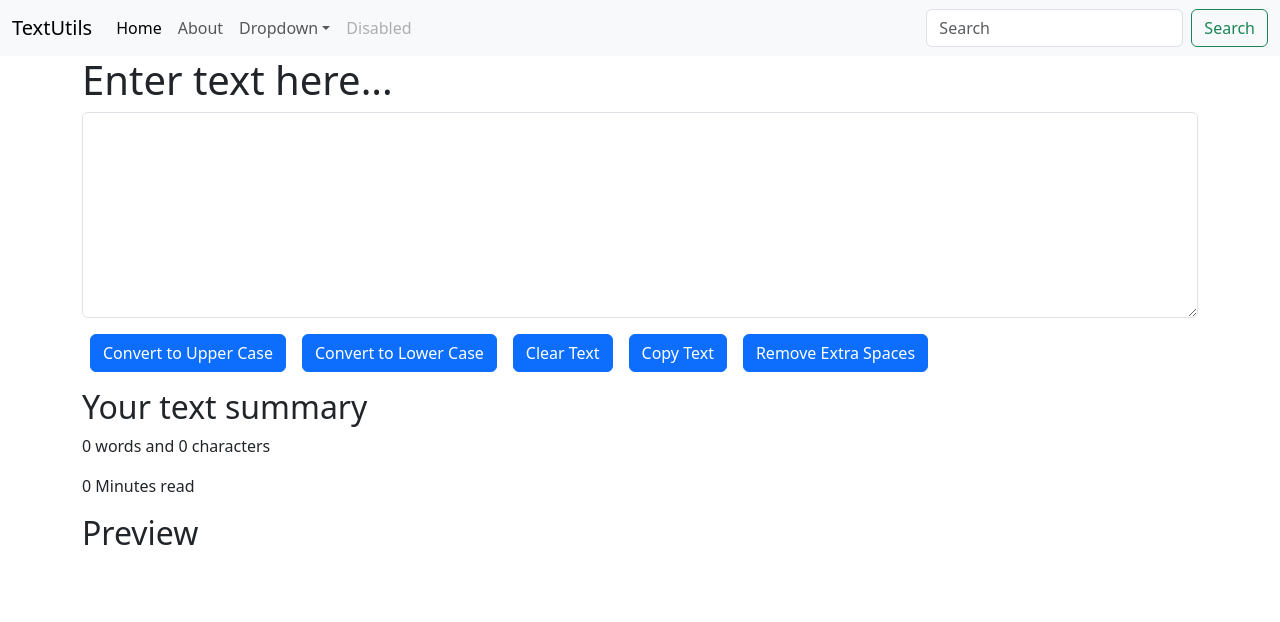
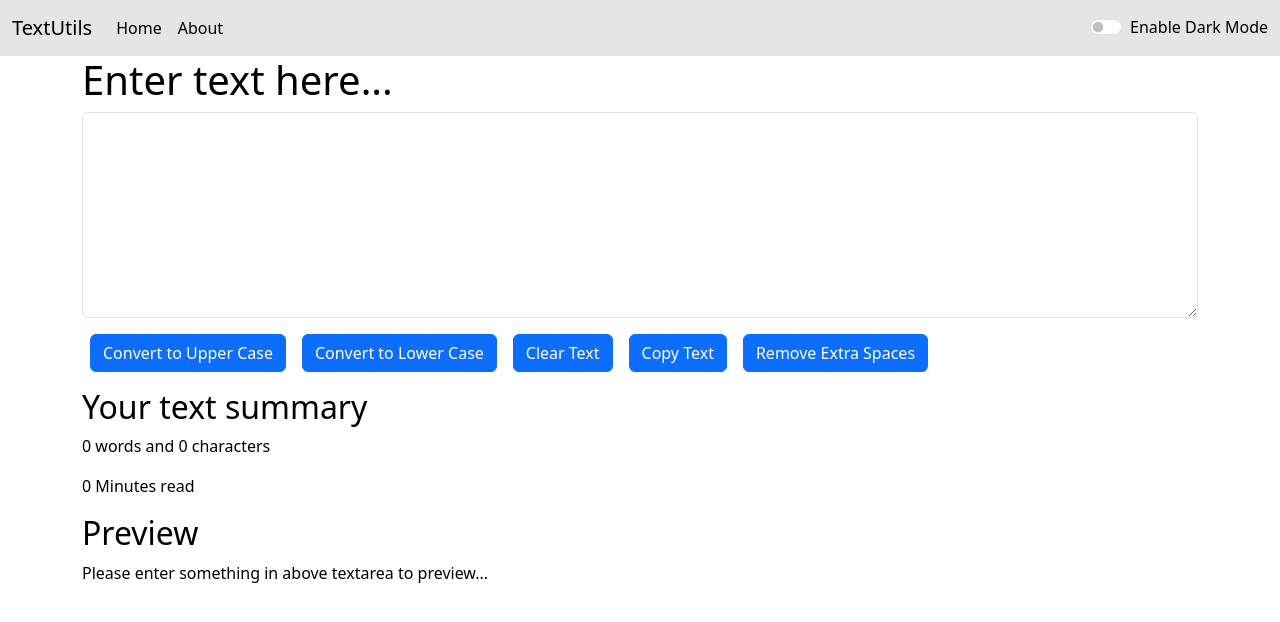
Before and after one commit to swapnil-shinde/ReactJS-YT-CodeWithHarry, a React (Create React App) app: page / in a window 1280 px wide. Shown: the top 622 px of the page. Built offline with nearby package versions, Linux system fonts and the light colour scheme.

Commit message:
Video 12: Improving Dark Mode with Toggle Switch

```diff
--- a/src/App.js
+++ b/src/App.js
@@ -1,14 +1,28 @@
+import { useState } from 'react';
 import './App.css';
 import Navbar from './components/Navbar';
 import Textarea from './components/Textarea';
 // import About from './components/About';
 
-let name = 'Swapnil'
 function App() {
+
+  // Wheater dark mode is enabled or not
+  const [mode, setMode] = useState('light')
+
+  const toggleMode = () => {
+    if( mode === 'light'){
+      setMode('dark')
+      document.body.style.backgroundColor = 'black'
+    } else {
+      setMode('light')
+      document.body.style.backgroundColor = 'white'
+    }
+  }
+
   return (
     <div className="blank">
-      <Navbar title='TextUtils' />
-      <Textarea />
+      <Navbar title='TextUtils' mode={mode} toggleMode={toggleMode} />
+      <Textarea mode={mode}/>
       {/* <About/> */}
     </div>
   );
--- a/src/components/Navbar.js
+++ b/src/components/Navbar.js
@@ -2,40 +2,31 @@
 import PropTypes from 'prop-types'
 
 export default function Navbar(props) {
+
   return (
-    <nav className="navbar navbar-expand-lg bg-body-tertiary">
+    <nav className={`navbar navbar-expand-lg`} style={{backgroundColor: props.mode === 'dark'?'#262833':'#e5e5e5', color: props.mode === 'dark'?'white':'black'}}>
       <div className="container-fluid">
-        <a className="navbar-brand" href="#">{props.title}</a>
+        <a className="navbar-brand" href="#" style={{backgroundColor: props.mode === 'dark'?'#262833':'#e5e5e5', color: props.mode === 'dark'?'white':'black'}}>{props.title}</a>
         <button className="navbar-toggler" type="button" data-bs-toggle="collapse" data-bs-target="#navbarSupportedContent" aria-controls="navbarSupportedContent" aria-expanded="false" aria-label="Toggle navigation">
           <span className="navbar-toggler-icon"></span>
         </button>
-        <div className="collapse navbar-collapse" id="navbarSupportedContent">
+        <div className="collapse navbar-collapse" id="navbarSupportedContent" >
           <ul className="navbar-nav me-auto mb-2 mb-lg-0">
             <li className="nav-item">
-              <a className="nav-link active" aria-current="page" href="#">Home</a>
+              <a className="nav-link active" aria-current="page" href="#" style={{backgroundColor: props.mode === 'dark'?'#262833':'#e5e5e5', color: props.mode === 'dark'?'white':'black'}}>Home</a>
             </li>
             <li className="nav-item">
-              <a className="nav-link" href="#">About</a>
-            </li>
-            <li className="nav-item dropdown">
-              <a className="nav-link dropdown-toggle" href="#" role="button" data-bs-toggle="dropdown" aria-expanded="false">
-                Dropdown
-              </a>
-              <ul className="dropdown-menu">
-                <li><a className="dropdown-item" href="#">Action</a></li>
-                <li><a className="dropdown-item" href="#">Another action</a></li>
-                <li><hr className="dropdown-divider" /></li>
-                <li><a className="dropdown-item" href="#">Something else here</a></li>
-              </ul>
-            </li>
-            <li className="nav-item">
-              <a className="nav-link disabled" aria-disabled="true">Disabled</a>
+              <a className="nav-link" href="#" style={{backgroundColor: props.mode === 'dark'?'#262833':'#e5e5e5', color: props.mode === 'dark'?'white':'black'}}>About</a>
             </li>
           </ul>
-          <form className="d-flex" role="search">
+          {/* <form className="d-flex" role="search">
             <input className="form-control me-2" type="search" placeholder="Search" aria-label="Search" />
             <button className="btn btn-outline-success" type="submit">Search</button>
-          </form>
+          </form> */}
+          <div className={`form-check form-switch`}>
+            <input className="form-check-input" type="checkbox" role="switch" id="flexSwitchCheckDefault" onClick={props.toggleMode} />
+            <label className="form-check-label" htmlFor="flexSwitchCheckDefault">Enable Dark Mode</label>
+          </div>
         </div>
       </div>
     </nav>
--- a/src/components/Textarea.js
+++ b/src/components/Textarea.js
@@ -1,7 +1,7 @@
 import React from 'react'
 import { useState } from 'react'
 
-export default function Textarea() {
+export default function Textarea(props) {
 
   const [text, setText] = useState('')
 
@@ -36,9 +36,9 @@
 
   return (
     <div>
-      <div className="mb-3 container">
+      <div className="mb-3 container" style={{color: props.mode === 'dark'?'white':'black'}}>
         <h1>Enter text here...</h1>
-        <textarea className="form-control" value={text} onChange={handleOnChange} id="myBox" rows="8"></textarea>
+        <textarea className="form-control" value={text} onChange={handleOnChange} id="myBox" rows="8" style={{backgroundColor: props.mode === 'dark'?'#262833':'white', color: props.mode === 'dark'?'white':'black'}}></textarea>
         <button className='btn btn-primary mt-3 mx-2' onClick={handleUpClick}>Convert to Upper Case</button>
         <button className='btn btn-primary mt-3 mx-2' onClick={handleLoClick}>Convert to Lower Case</button>
         <button className='btn btn-primary mt-3 mx-2' onClick={handleClClick}>Clear Text</button>
@@ -46,12 +46,12 @@
         <button className='btn btn-primary mt-3 mx-2' onClick={removeExtraSpace}>Remove Extra Spaces</button>
 
       </div>
-      <div className='container'>
+      <div className='container' style={{color: props.mode === 'dark'?'white':'black'}}>
         <h2>Your text summary</h2>
         <p>{text == '' ? 0 : text.split(' ').length} words and {text.length} characters</p>
         <p>{text == '' ? 0 : 0.008 * text.split(' ').length} Minutes read</p>
         <h2>Preview</h2>
-        <p>{text}</p>
+        <p>{text.length ? text : 'Please enter something in above textarea to preview...'}</p>
       </div>
     </div>
   )
```
